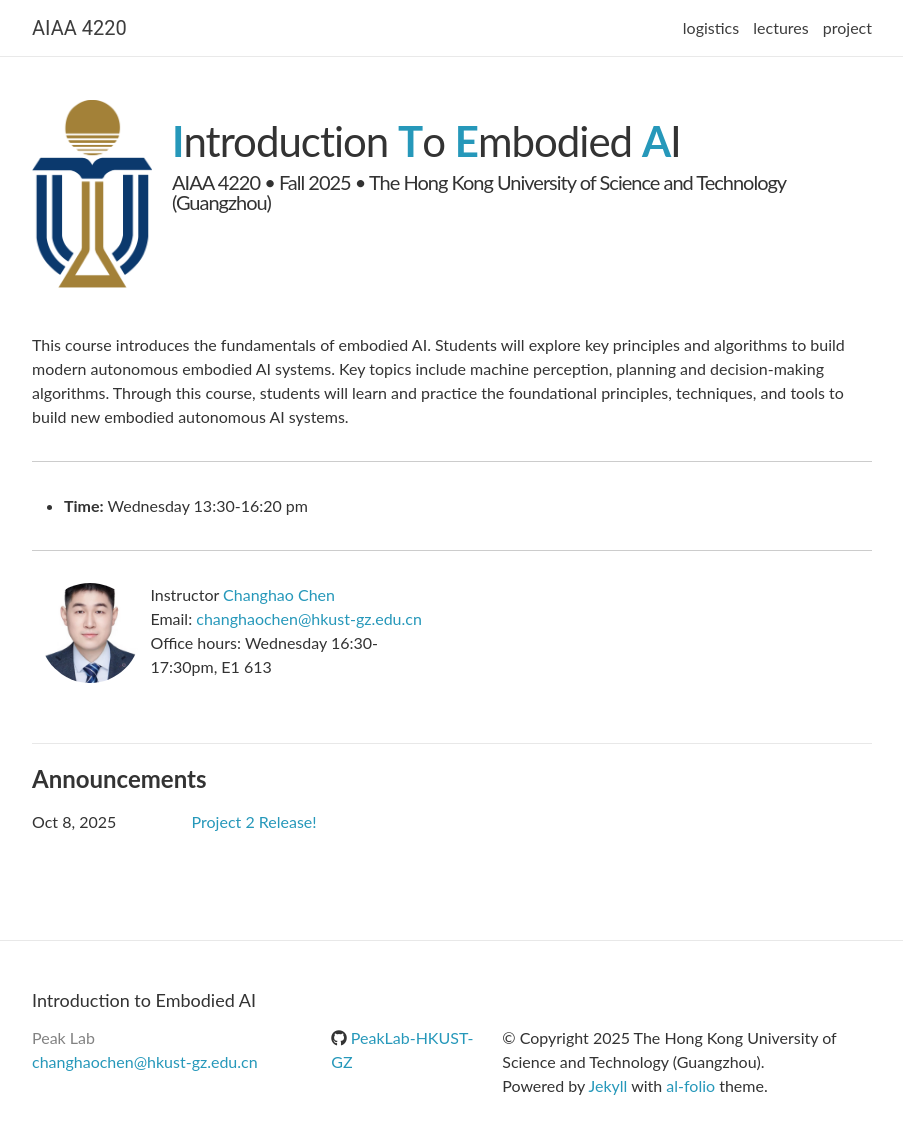
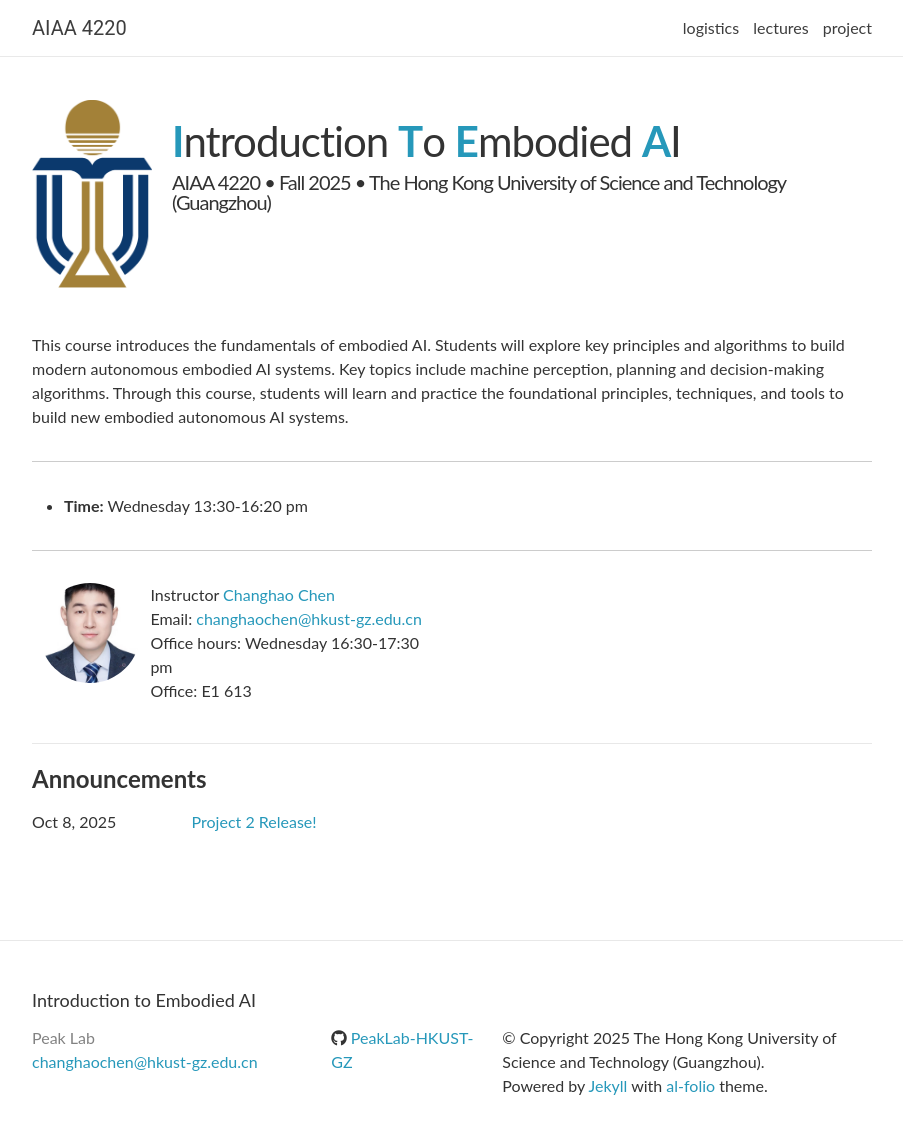
Before and after one commit to PeakLab-HKUST-GZ/AIAA_4220, a Jekyll site: the page built from _pages/about.md, in a window 1280 px wide and 1159 px high. Shown: the top 1134 px of the window, without its empty margins (188-1091 px from the left). Built offline with Jekyll 4.4.1, drawn with Linux system fonts in a browser that asks for light colours; nearby versions of some CDN libraries; comment, search, counter and statistics services are not loaded.

Commit message:
update info

```diff
--- a/_data/staff.yml
+++ b/_data/staff.yml
@@ -2,7 +2,8 @@ Instructors:
     - name: Changhao Chen
       email: changhaochen@hkust-gz.edu.cn
       url: https://changhao-chen.github.io/
-      office-hours: "Wednesday 16:30-17:30pm, E1 613"
+      office-hours: "Wednesday 16:30-17:30 pm"
+      office: "E1 613"
       image: staff/changhao.jpg
 
 # Head-GSI:
--- a/_includes/staff.html
+++ b/_includes/staff.html
@@ -6,6 +6,9 @@
       <li><span>Instructor</span> <a href="{{ instructor.url }}" target="_blank">{{ instructor.name }}</a></li>
       <li><span>Email:</span> <a href="mailto:{{ instructor.email | encode_email }}" target="_blank">{{ instructor.email }}</a></li>
       <li><span>Office hours:</span> {{ instructor.office-hours }}</li>
+      {% if instructor.office %}
+      <li><span>Office:</span> {{ instructor.office }}</li>
+      {% endif %}
     </ul>
   </div>
   {% endfor %}
@@ -19,6 +22,9 @@
       <li><span>Head GSI</span> <a href="{{ instructor.url }}" target="_blank">{{ instructor.name }}</a></li>
       <li><span>Email:</span> <a href="mailto:{{ instructor.email | encode_email }}" target="_blank">{{ instructor.email }}</a></li>
       <li><span>Office hours:</span> {{ instructor.office-hours }}</li>
+      {% if instructor.office %}
+      <li><span>Office:</span> {{ instructor.office }}</li>
+      {% endif %}
     </ul>
   </div>
   {% endfor %}
@@ -32,6 +38,9 @@
       <li><span>GSI</span> <a href="{{ instructor.url }}" target="_blank">{{ instructor.name }}</a></li>
       <li><span>Email:</span> <a href="mailto:{{ instructor.email | encode_email }}" target="_blank">{{ instructor.email }}</a></li>
       <li><span>Office hours:</span> {{ instructor.office-hours }}</li>
+      {% if instructor.office %}
+      <li><span>Office:</span> {{ instructor.office }}</li>
+      {% endif %}
     </ul>
   </div>
   {% endfor %}
```
